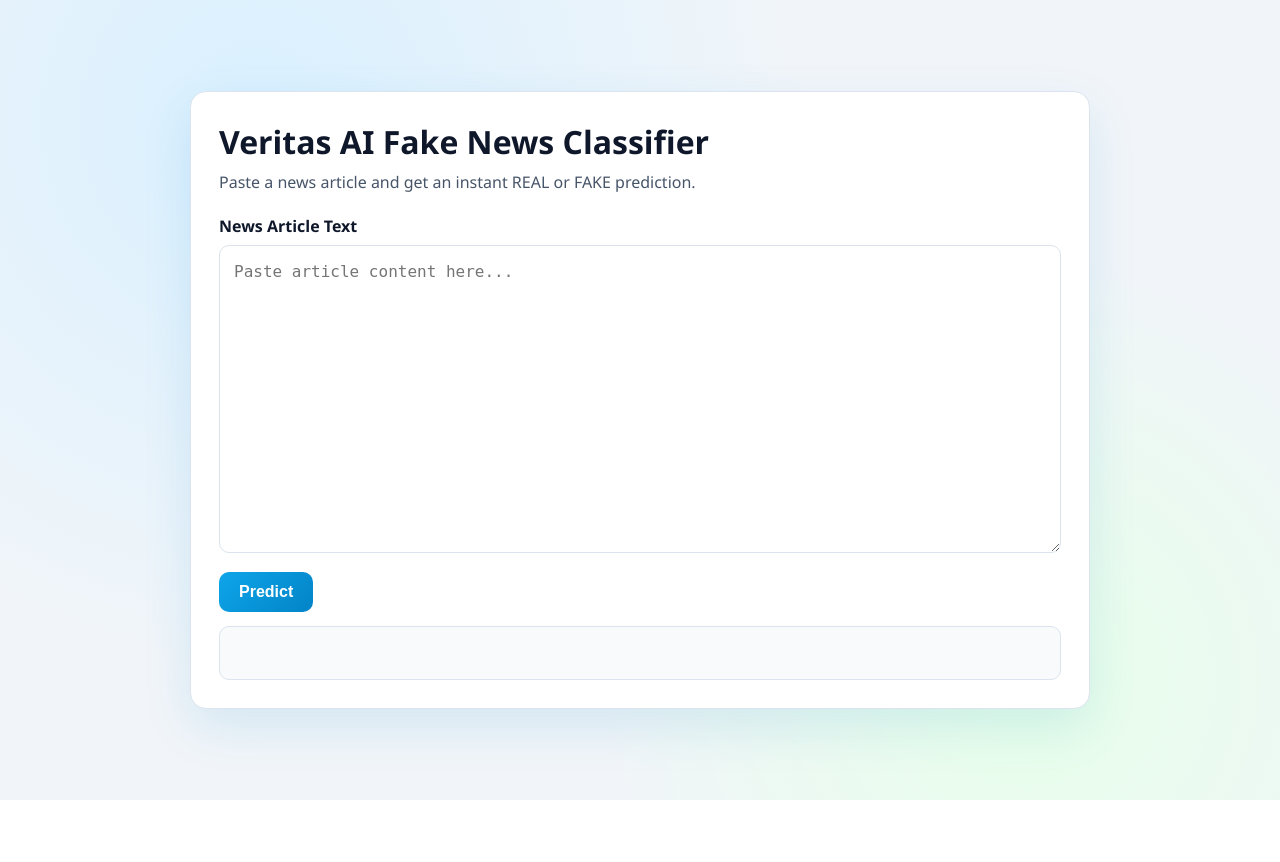
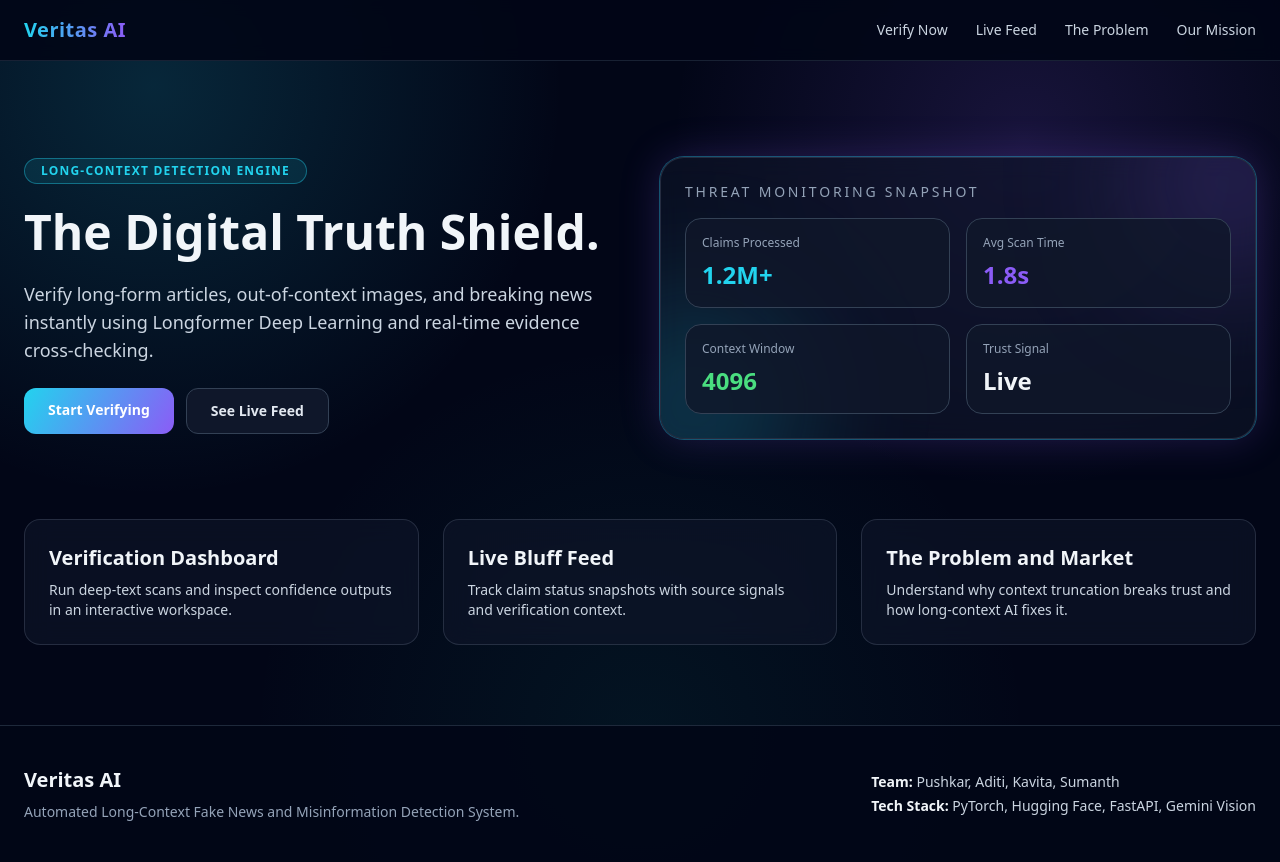
Before and after one commit to Pushkar0997/veritas_ai_v2, a Flask app: page / in a window 1280 px wide. Before the commit the page ends 800 px from the top, so only its background shows below. Run offline with Flask 3, Linux system fonts and the light colour scheme; some libraries are stand-ins or nearby versions.

Commit message:
Worked on Frontend

```diff
--- a/app.py
+++ b/app.py
@@ -42,6 +42,26 @@ except Exception as exc:
 @app.route("/", methods=["GET"])
 def index():
     return render_template("index.html")
+
+
+@app.route("/verify", methods=["GET"])
+def verify_page():
+    return render_template("verify.html")
+
+
+@app.route("/live-feed", methods=["GET"])
+def live_feed_page():
+    return render_template("live_feed.html")
+
+
+@app.route("/the-problem", methods=["GET"])
+def problem_page():
+    return render_template("problem.html")
+
+
+@app.route("/our-mission", methods=["GET"])
+def mission_page():
+    return render_template("mission.html")
 
 
 @app.route("/health", methods=["GET"])
--- /dev/null
+++ b/templates/base.html
@@ -0,0 +1,131 @@
+<!doctype html>
+<html lang="en" class="scroll-smooth">
+<head>
+  <meta charset="UTF-8" />
+  <meta name="viewport" content="width=device-width, initial-scale=1.0" />
+  <title>{% block title %}Veritas AI{% endblock %}</title>
+  <script src="https://cdn.tailwindcss.com"></script>
+  <script>
+    tailwind.config = {
+      theme: {
+        extend: {
+          colors: {
+            cyberBlue: "#22d3ee",
+            cyberPurple: "#8b5cf6",
+            neonGreen: "#4ade80",
+            neonRed: "#f43f5e"
+          },
+          boxShadow: {
+            neon: "0 0 0 1px rgba(34,211,238,.35), 0 0 40px rgba(139,92,246,.22)",
+            card: "0 12px 45px rgba(0,0,0,.5)"
+          }
+        }
+      }
+    };
+  </script>
+  <style>
+    body {
+      background:
+        radial-gradient(circle at 12% 10%, rgba(34, 211, 238, 0.16), transparent 30%),
+        radial-gradient(circle at 80% 16%, rgba(139, 92, 246, 0.16), transparent 28%),
+        radial-gradient(circle at 50% 85%, rgba(20, 184, 166, 0.08), transparent 40%),
+        #020617;
+    }
+
+    .glass {
+      background: rgba(15, 23, 42, 0.6);
+      backdrop-filter: blur(12px);
+      border: 1px solid rgba(148, 163, 184, 0.2);
+    }
+
+    .scan-btn {
+      background: linear-gradient(120deg, #22d3ee 0%, #8b5cf6 100%);
+      transition: transform .25s ease, box-shadow .25s ease;
+    }
+
+    .scan-btn:hover {
+      transform: translateY(-2px);
+      box-shadow: 0 12px 30px rgba(34, 211, 238, 0.25);
+    }
+
+    .truth-gauge {
+      --score: 0;
+      width: 180px;
+      height: 180px;
+      border-radius: 9999px;
+      background: conic-gradient(#22d3ee calc(var(--score) * 1%), #8b5cf6 calc(var(--score) * 1%), #0f172a 0);
+      position: relative;
+      animation: glowPulse 2.4s ease-in-out infinite;
+    }
+
+    .truth-gauge::after {
+      content: "";
+      position: absolute;
+      inset: 14px;
+      border-radius: 9999px;
+      background: #020617;
+      border: 1px solid rgba(148, 163, 184, .35);
+    }
+
+    .spinner {
+      width: 44px;
+      height: 44px;
+      border: 4px solid rgba(148, 163, 184, .28);
+      border-top-color: #22d3ee;
+      border-radius: 9999px;
+      animation: spin .9s linear infinite;
+    }
+
+    .feed-card {
+      transition: transform .25s ease, box-shadow .25s ease;
+    }
+
+    .feed-card:hover {
+      transform: translateY(-4px);
+    }
+
+    @keyframes spin {
+      to { transform: rotate(360deg); }
+    }
+
+    @keyframes glowPulse {
+      0%, 100% { box-shadow: 0 0 16px rgba(34, 211, 238, .22); }
+      50% { box-shadow: 0 0 28px rgba(139, 92, 246, .32); }
+    }
+  </style>
+  {% block head_extra %}{% endblock %}
+</head>
+<body class="text-slate-100 antialiased">
+  <header class="sticky top-0 z-50 border-b border-slate-800/80 bg-slate-950/90 backdrop-blur">
+    <nav class="mx-auto flex w-full max-w-7xl items-center justify-between px-6 py-4">
+      <a href="{{ url_for('index') }}" class="text-xl font-bold tracking-wide">
+        <span class="bg-gradient-to-r from-cyberBlue to-cyberPurple bg-clip-text text-transparent">Veritas AI</span>
+      </a>
+      <div class="hidden items-center gap-7 text-sm font-medium md:flex">
+        <a href="{{ url_for('verify_page') }}" class="text-slate-300 transition hover:text-cyberBlue">Verify Now</a>
+        <a href="{{ url_for('live_feed_page') }}" class="text-slate-300 transition hover:text-cyberBlue">Live Feed</a>
+        <a href="{{ url_for('problem_page') }}" class="text-slate-300 transition hover:text-cyberBlue">The Problem</a>
+        <a href="{{ url_for('mission_page') }}" class="text-slate-300 transition hover:text-cyberBlue">Our Mission</a>
+      </div>
+    </nav>
+  </header>
+
+  <main>
+    {% block content %}{% endblock %}
+  </main>
+
+  <footer class="border-t border-slate-800 bg-slate-950/90">
+    <div class="mx-auto flex max-w-7xl flex-col gap-6 px-6 py-10 md:flex-row md:items-center md:justify-between">
+      <div>
+        <p class="text-xl font-bold">Veritas AI</p>
+        <p class="mt-2 text-sm text-slate-400">Automated Long-Context Fake News and Misinformation Detection System.</p>
+      </div>
+      <div class="text-sm text-slate-300">
+        <p><span class="font-semibold text-slate-100">Team:</span> Pushkar, Aditi, Kavita, Sumanth</p>
+        <p class="mt-1"><span class="font-semibold text-slate-100">Tech Stack:</span> PyTorch, Hugging Face, FastAPI, Gemini Vision</p>
+      </div>
+    </div>
+  </footer>
+  {% block scripts %}{% endblock %}
+</body>
+</html>
--- a/templates/index.html
+++ b/templates/index.html
@@ -1,25 +1,60 @@
-<!doctype html>
-<html lang="en">
-<head>
-  <meta charset="UTF-8" />
-  <meta name="viewport" content="width=device-width, initial-scale=1.0" />
-  <title>Veritas AI - Fake News Classifier</title>
-  <link rel="stylesheet" href="{{ url_for('static', filename='style.css') }}" />
-</head>
-<body>
-  <main class="container">
-    <h1>Veritas AI Fake News Classifier</h1>
-    <p class="subtitle">Paste a news article and get an instant REAL or FAKE prediction.</p>
+{% extends "base.html" %}
 
-    <label for="newsText" class="label">News Article Text</label>
-    <textarea id="newsText" rows="12" placeholder="Paste article content here..."></textarea>
+{% block title %}Veritas AI | The Digital Truth Shield{% endblock %}
 
-    <button id="predictBtn" type="button">Predict</button>
+{% block content %}
+<section class="mx-auto grid max-w-7xl gap-10 px-6 pb-20 pt-16 md:grid-cols-2 md:pt-24">
+  <div class="space-y-6">
+    <p class="inline-block rounded-full border border-cyberBlue/40 bg-cyberBlue/10 px-4 py-1 text-xs font-semibold uppercase tracking-widest text-cyberBlue">Long-Context Detection Engine</p>
+    <h1 class="text-4xl font-black leading-tight sm:text-5xl">The Digital Truth Shield.</h1>
+    <p class="max-w-xl text-lg text-slate-300">Verify long-form articles, out-of-context images, and breaking news instantly using Longformer Deep Learning and real-time evidence cross-checking.</p>
+    <div class="flex flex-wrap gap-3">
+      <a href="{{ url_for('verify_page') }}" class="scan-btn inline-flex rounded-xl px-6 py-3 text-sm font-bold text-white">Start Verifying</a>
+      <a href="{{ url_for('live_feed_page') }}" class="inline-flex rounded-xl border border-slate-700 bg-slate-900 px-6 py-3 text-sm font-semibold text-slate-200 transition hover:border-cyberBlue/70">See Live Feed</a>
+    </div>
+  </div>
 
-    <div id="status" class="status" aria-live="polite"></div>
-    <div id="result" class="result" aria-live="polite"></div>
-  </main>
+  <div class="glass relative overflow-hidden rounded-3xl p-6 shadow-neon">
+    <div class="absolute -right-20 -top-20 h-52 w-52 rounded-full bg-cyberPurple/20 blur-3xl"></div>
+    <div class="absolute -left-20 -bottom-20 h-56 w-56 rounded-full bg-cyberBlue/20 blur-3xl"></div>
+    <div class="relative space-y-4">
+      <p class="text-sm uppercase tracking-[.2em] text-slate-400">Threat Monitoring Snapshot</p>
+      <div class="grid grid-cols-2 gap-4">
+        <div class="rounded-2xl border border-slate-700 bg-slate-900/80 p-4">
+          <p class="text-xs text-slate-400">Claims Processed</p>
+          <p class="mt-2 text-2xl font-bold text-cyberBlue">1.2M+</p>
+        </div>
+        <div class="rounded-2xl border border-slate-700 bg-slate-900/80 p-4">
+          <p class="text-xs text-slate-400">Avg Scan Time</p>
+          <p class="mt-2 text-2xl font-bold text-cyberPurple">1.8s</p>
+        </div>
+        <div class="rounded-2xl border border-slate-700 bg-slate-900/80 p-4">
+          <p class="text-xs text-slate-400">Context Window</p>
+          <p class="mt-2 text-2xl font-bold text-neonGreen">4096</p>
+        </div>
+        <div class="rounded-2xl border border-slate-700 bg-slate-900/80 p-4">
+          <p class="text-xs text-slate-400">Trust Signal</p>
+          <p class="mt-2 text-2xl font-bold text-slate-100">Live</p>
+        </div>
+      </div>
+    </div>
+  </div>
+</section>
 
-  <script src="{{ url_for('static', filename='script.js') }}"></script>
-</body>
-</html>
+<section class="mx-auto max-w-7xl px-6 pb-20">
+  <div class="grid gap-6 md:grid-cols-3">
+    <a href="{{ url_for('verify_page') }}" class="glass rounded-2xl p-6 transition hover:border-cyberBlue/50 hover:shadow-neon">
+      <h2 class="text-xl font-bold">Verification Dashboard</h2>
+      <p class="mt-2 text-sm text-slate-300">Run deep-text scans and inspect confidence outputs in an interactive workspace.</p>
+    </a>
+    <a href="{{ url_for('live_feed_page') }}" class="glass rounded-2xl p-6 transition hover:border-cyberPurple/50 hover:shadow-neon">
+      <h2 class="text-xl font-bold">Live Bluff Feed</h2>
+      <p class="mt-2 text-sm text-slate-300">Track claim status snapshots with source signals and verification context.</p>
+    </a>
+    <a href="{{ url_for('problem_page') }}" class="glass rounded-2xl p-6 transition hover:border-neonGreen/50 hover:shadow-neon">
+      <h2 class="text-xl font-bold">The Problem and Market</h2>
+      <p class="mt-2 text-sm text-slate-300">Understand why context truncation breaks trust and how long-context AI fixes it.</p>
+    </a>
+  </div>
+</section>
+{% endblock %}
```
Also changed, not shown: static/app.js (added, +132 -0 lines), templates/live_feed.html (added, +57 -0 lines), templates/mission.html (added, +57 -0 lines), templates/problem.html (added, +49 -0 lines), templates/verify.html (added, +90 -0 lines).
